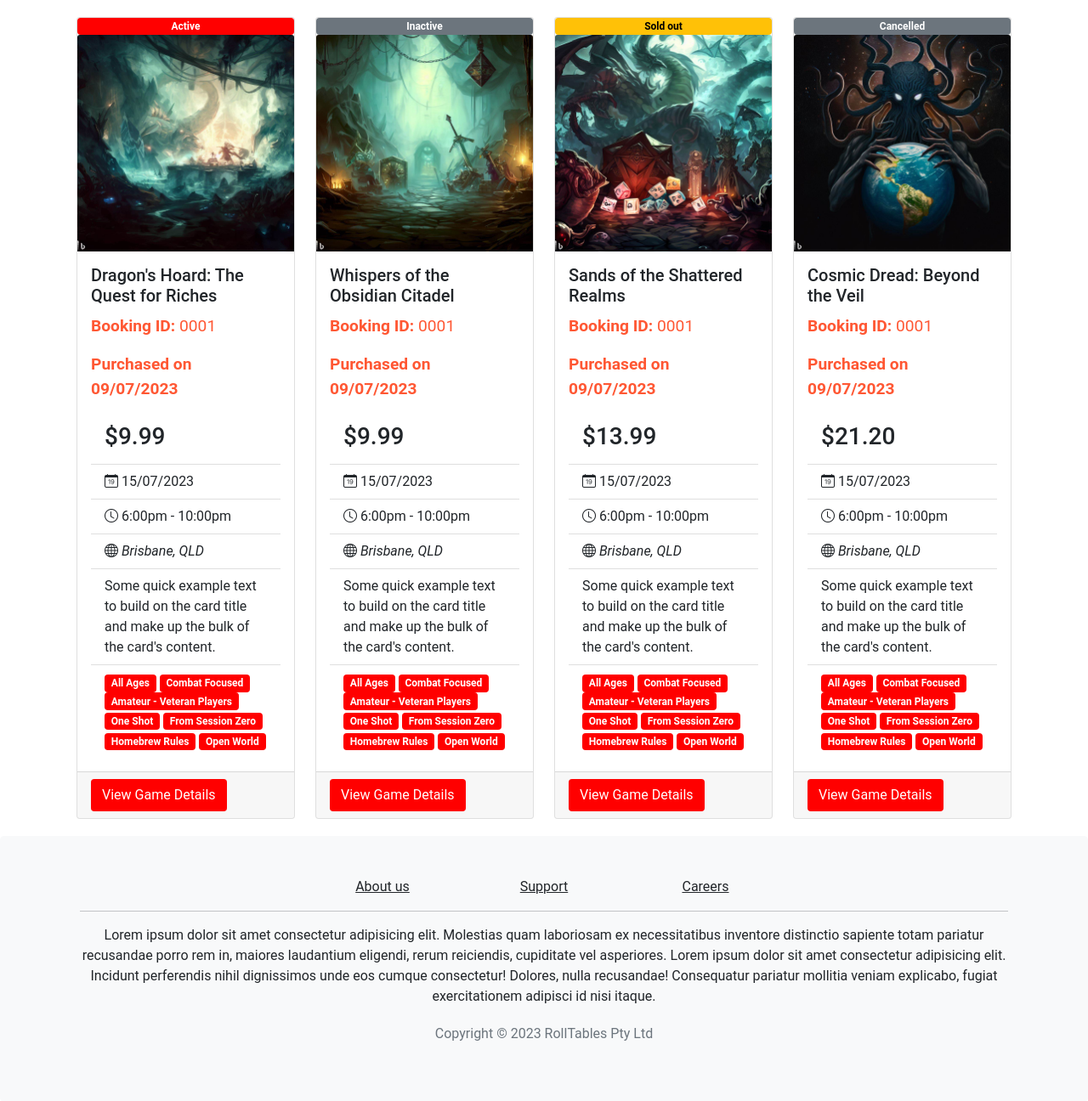
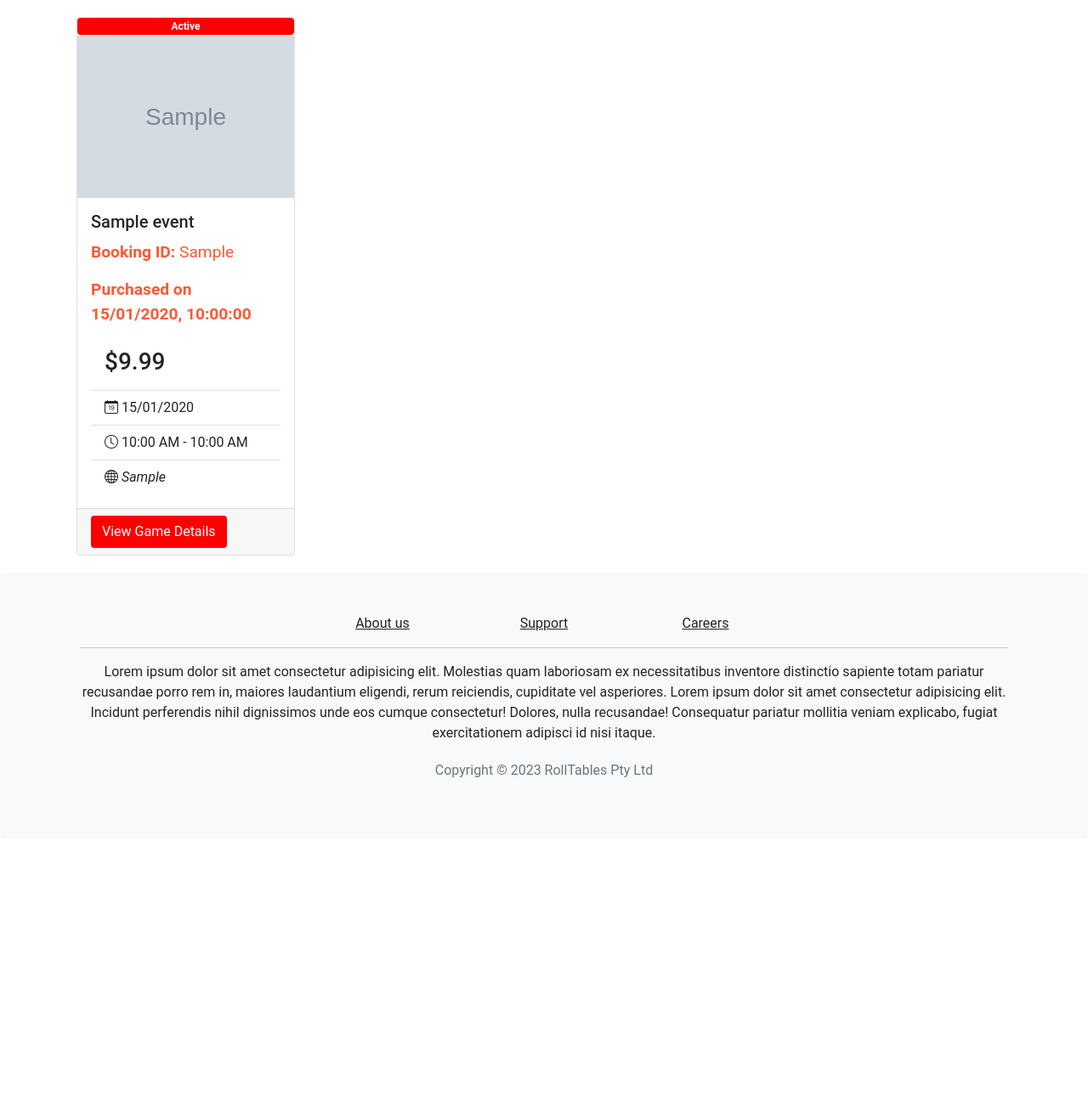
Before and after one commit to Striker146/G18-IAB207-Project, a Flask app: page /my_events in a window 1280 px wide. Shown: the part 76-1372 px from the top of the page at 85% size. After the commit the page ends 991 px from the top, so only its background shows below. Run offline with Flask 3, Linux system fonts and the light colour scheme; a user stored in the database is signed in; tables that the repository leaves empty hold one stand-in row (values such as "Sample post"); grey boxes marked "Sample" are stand-in pictures; some libraries are stand-ins or nearby versions.

Commit message:
Made Bookings Page

```diff
--- a/projectfile/website/templates/base.html
+++ b/projectfile/website/templates/base.html
@@ -24,7 +24,7 @@
           <!-- Navbar -->
           <nav class="navbar navbar-expand-lg navbar-dark bg-dark">
             <div class="container-fluid">
-              <a class="navbar-brand" href="/"><img src="{{ url_for('static', filename='img/logo.png') }}" width="50"></a>
+              <a class="navbar-brand" href="{{ url_for('main.index') }}"><img src="{{ url_for('static', filename='img/logo.png') }}" width="50"></a>
               <button class="navbar-toggler" type="button" data-bs-toggle="collapse" data-bs-target="#navbarSupportedContent"
                 aria-controls="navbarSupportedContent" aria-expanded="false" aria-label="Toggle navigation">
                 <span class="navbar-toggler-icon"></span>
@@ -32,14 +32,14 @@
               <div class="collapse navbar-collapse" id="navbarSupportedContent">
                 <ul class="navbar-nav me-auto mb-2 mb-lg-0">
                   <li class="nav-item">
-                    <a class="nav-link {% if active_page == 'home' %}active{% endif %}" aria-current="page" href="/">Home</a>
+                    <a class="nav-link {% if active_page == 'home' %}active{% endif %}" aria-current="page" href="{{ url_for('main.index') }}">Home</a>
                   </li>
 
                   <li class="nav-item">
-                    <a class="nav-link {% if active_page == 'create_session' %}active{% endif %}" href="/event/creation">Create Session</a>
+                    <a class="nav-link {% if active_page == 'create_session' %}active{% endif %}" href="{{ url_for('events.creation') }}">Create Session</a>
                   </li>
                   <li class="nav-item">
-                    <a class="nav-link {% if active_page == 'my_sessions' %}active{% endif %}" href="/my_events">My Sessions</a>
+                    <a class="nav-link {% if active_page == 'my_sessions' %}active{% endif %}" href="{{ url_for('events.my_events') }}">My Sessions</a>
                   </li>
                   {% if current_user.is_authenticated %}
                     <li class="nav-item">
--- /dev/null
+++ b/projectfile/website/templates/events/my_events.html
@@ -0,0 +1,40 @@
+{% extends 'base.html' %}
+{% set active_page = 'my_sessions' %}
+
+{% block content %}
+
+    <div class="container padding">
+        <div class="row row-cols-1 row-cols-xs-1 row-cols-sm-2 row-cols-md-3 row-cols-lg-4">
+            {% for booking in bookings%}
+            <div class="col">
+                <div class="card h-100">
+                    <span class="badge badge-theme">Active</span>
+                    <img src={{ url_for('static', filename=booking.event.images[0].filepath) }} class="card-img-top">
+                    <div class="card-body">
+                        <h5 class="card-title">{{booking.event.title}}</h5>
+                        <p class="booking-id"><strong>Booking ID:</strong> {{booking.unique_identifier}}</p>
+                        <p class="booking-id"><strong>Purchased on {{booking.format_datetime()}}</strong> </p>
+                        <ul class="list-group list-group-flush">
+                            <li class="list-group-item">
+                                <h3>$9.99</h3>
+                            </li>
+                            <li class="list-group-item">
+                                <i class="bi bi-calendar-date"></i>  {{booking.event.date.strftime("%d/%m/%Y")}}
+                            </li>
+                            <li class="list-group-item">
+                                <i class="bi bi-clock"></i> {{booking.event.start_time.strftime("%I:%M %p")}} - {{booking.event.end_time.strftime("%I:%M %p")}}
+                            </li>
+                            <li class="list-group-item"><i class="bi-globe"> {{booking.event.location}} </i></li>
+                            </li>
+
+                        </ul>
+                    </div>
+                    <div class="card-footer">
+                        <a href={{url_for('events.showevent',id=booking.event.id)}} class="btn button-theme stretched-link">View Game Details</a>
+                    </div>
+                </div>
+            </div>
+            {%endfor%}
+            </div>
+        </div>
+    {% endblock %}
--- a/projectfile/website/templates/events/show.html
+++ b/projectfile/website/templates/events/show.html
@@ -133,7 +133,7 @@
           <textarea class="form-control" id="exampleFormControlTextarea1" rows="3"
             readonly> You must be logged in to create comments</textarea>
           <div class="col p-3">
-            <a href="/login" class="btn button-theme" role="button">Go to Login Page</a>
+            <a href="{{url_for('auth.login')}}" class="btn button-theme" role="button">Go to Login Page</a>
           </div>
 
           {% endif %}
--- a/projectfile/website/templates/my_events.html
+++ /dev/null
@@ -1,181 +0,0 @@
-{% extends 'base.html' %}
-{% set active_page = 'my_sessions' %}
-
-{% block content %}
-
-    <div class="container padding">
-        <div class="row row-cols-1 row-cols-xs-1 row-cols-sm-2 row-cols-md-3 row-cols-lg-4">
-            <div class="col">
-                <div class="card h-100">
-                    <span class="badge badge-theme">Active</span>
-                    <img src="img/image_1.jpg" class="card-img-top">
-                    <div class="card-body">
-                        <h5 class="card-title">Dragon's Hoard: The Quest for Riches</h5>
-                        <p class="booking-id"><strong>Booking ID:</strong> 0001</p>
-                        <p class="booking-id"><strong>Purchased on 09/07/2023</strong> </p>
-                        <ul class="list-group list-group-flush">
-                            <li class="list-group-item">
-                                <h3>$9.99</h3>
-                            </li>
-                            <li class="list-group-item">
-                                <i class="bi bi-calendar-date"></i> 15/07/2023
-                            </li>
-                            <li class="list-group-item">
-                                <i class="bi bi-clock"></i> 6:00pm - 10:00pm
-                            </li>
-                            <li class="list-group-item"><i class="bi-globe"> Brisbane, QLD </i></li>
-                            <li class="list-group-item">
-                                <p class="card-text">
-                                    Some quick example text to build on the card title and make up the bulk of the card's
-                                    content.
-                                </p>
-                            </li>
-                            <li class="list-group-item">
-                                <p class="card-text">
-                                    <span class="badge badge-theme">All Ages</span> <span class="badge badge-theme">Combat
-                                      Focused</span> <span class="badge badge-theme">Amateur - Veteran Players</span>
-                                    <span class="badge badge-theme">One Shot</span> <span class="badge badge-theme">From Session
-                                      Zero</span> <span class="badge badge-theme">Homebrew Rules</span> <span
-                                      class="badge badge-theme">Open World</span>
-                                  </p>
-                            </li>
-                        </ul>
-                    </div>
-                    <div class="card-footer">
-                        <a href="view_event.html" class="btn button-theme stretched-link">View Game Details</a>
-                    </div>
-                </div>
-
-            </div>
-            <div class="col">
-                <div class="card h-100">
-                    <span class="badge text-bg-secondary">Inactive</span>
-                    <img src="img/image_2.jpg" class="card-img-top">
-                    <div class="card-body">
-                        <h5 class="card-title">Whispers of the Obsidian Citadel</h5>
-                        <p class="booking-id"><strong>Booking ID:</strong> 0001</p>
-                        <p class="booking-id"><strong>Purchased on 09/07/2023</strong> </p>
-                        <ul class="list-group list-group-flush">
-                            <li class="list-group-item">
-                                <h3>$9.99</h3>
-                            </li>
-                            <li class="list-group-item">
-                                <i class="bi bi-calendar-date"></i> 15/07/2023
-                            </li>
-                            <li class="list-group-item">
-                                <i class="bi bi-clock"></i> 6:00pm - 10:00pm
-                            </li>
-                            <li class="list-group-item"><i class="bi-globe"> Brisbane, QLD </i></li>
-                            <li class="list-group-item">
-                            <p class="card-text">
-                                Some quick example text to build on the card title
-                                and make up the bulk of the card's content.
-                            </p>
-                            </li>
-                            <li class="list-group-item">
-                                <p class="card-text">
-                                    <span class="badge badge-theme">All Ages</span> <span class="badge badge-theme">Combat
-                                      Focused</span> <span class="badge badge-theme">Amateur - Veteran Players</span>
-                                    <span class="badge badge-theme">One Shot</span> <span class="badge badge-theme">From Session
-                                      Zero</span> <span class="badge badge-theme">Homebrew Rules</span> <span
-                                      class="badge badge-theme">Open World</span>
-                                  </p>
-                            </li>
-                        </ul>
-
-                    </div>
-                    <div class="card-footer">
-                        <a href="view_event.html" class="btn button-theme stretched-link">View Game Details</a>
-                    </div>
-                </div>
-            </div>
-            <div class="col">
-                <div class="card h-100">
-
-                    <span class="badge text-bg-warning">Sold out</span>
-                    <img src="img/image_3.jpg" class="card-img-top">
-                    <div class="card-body">
-                        <h5 class="card-title">Sands of the Shattered Realms</h5>
-                        <p class="booking-id"><strong>Booking ID:</strong> 0001</p>
-                        <p class="booking-id"><strong>Purchased on 09/07/2023</strong> </p>
-                        <ul class="list-group list-group-flush">
-                            <li class="list-group-item">
-                                <h3>$13.99</h3>
-                            </li>
-                            <li class="list-group-item">
-                                <i class="bi bi-calendar-date"></i> 15/07/2023
-                            </li>
-                            <li class="list-group-item">
-                                <i class="bi bi-clock"></i> 6:00pm - 10:00pm
-                            </li>
-                            <li class="list-group-item"><i class="bi-globe"> Brisbane, QLD </i></li>
-                            <li class="list-group-item">
-                            <p class="card-text">
-                                Some quick example text to build on the card title
-                                and make up the bulk of the card's content.
-                            </p>
-                            </li>
-                            <li class="list-group-item">
-                                <p class="card-text">
-                                    <span class="badge badge-theme">All Ages</span> <span class="badge badge-theme">Combat
-                                      Focused</span> <span class="badge badge-theme">Amateur - Veteran Players</span>
-                                    <span class="badge badge-theme">One Shot</span> <span class="badge badge-theme">From Session
-                                      Zero</span> <span class="badge badge-theme">Homebrew Rules</span> <span
-                                      class="badge badge-theme">Open World</span>
-                                  </p>
-                            </li>
-                        </ul>
-
-                    </div>
-                    <div class="card-footer">
-                        <a href="view_event.html" class="btn button-theme stretched-link">View Game Details</a>
-                    </div>
-                </div>
-            </div>
-            <div class="col">
-                <div class="card h-100">
-
-                    <span class="badge text-bg-secondary">Cancelled</span>
-                    <img src="img/image_4.jpg" class="card-img-top">
-                    <div class="card-body">
-                        <h5 class="card-title">Cosmic Dread: Beyond the Veil</h5>
-                        <p class="booking-id"><strong>Booking ID:</strong> 0001</p>
-                        <p class="booking-id"><strong>Purchased on 09/07/2023</strong> </p>
-                        <ul class="list-group list-group-flush">
-                            <li class="list-group-item">
-                                <h3>$21.20</h3>
-                            </li>
-                            <li class="list-group-item">
-                                <i class="bi bi-calendar-date"></i> 15/07/2023
-                            </li>
-                            <li class="list-group-item">
-                                <i class="bi bi-clock"></i> 6:00pm - 10:00pm
-                            </li>
-                            <li class="list-group-item"><i class="bi-globe"> Brisbane, QLD </i></li>
-
-                            <li class="list-group-item">
-                            <p class="card-text">
-                                Some quick example text to build on the card title
-                                and make up the bulk of the card's content.
-                            </p>
-                            </li>
-                            <li class="list-group-item">
-                                <p class="card-text">
-                                    <span class="badge badge-theme">All Ages</span> <span class="badge badge-theme">Combat
-                                      Focused</span> <span class="badge badge-theme">Amateur - Veteran Players</span>
-                                    <span class="badge badge-theme">One Shot</span> <span class="badge badge-theme">From Session
-                                      Zero</span> <span class="badge badge-theme">Homebrew Rules</span> <span
-                                      class="badge badge-theme">Open World</span>
-                                  </p>
-                            </li>
-                        </ul>
-                    </div>
-                    <div class="card-footer">
-                        <a href="view_event.html" class="btn button-theme stretched-link">View Game Details</a>
-                    </div>
-                </div>
-            </div>
-        </div>
-    </div>
-
-    {% endblock %}
--- a/projectfile/website/views.py
+++ b/projectfile/website/views.py
@@ -23,7 +23,3 @@ def search():
         return render_template('index.html', events= events)
     else:
         return redirect(url_for('main.index'))
-
-@bp.route('/my_events')
-def my_events():
-    return render_template('my_events.html')
```
Also changed, not shown: projectfile/website/events.py (+11 -2 lines), projectfile/website/models.py (+11 -1 lines).
